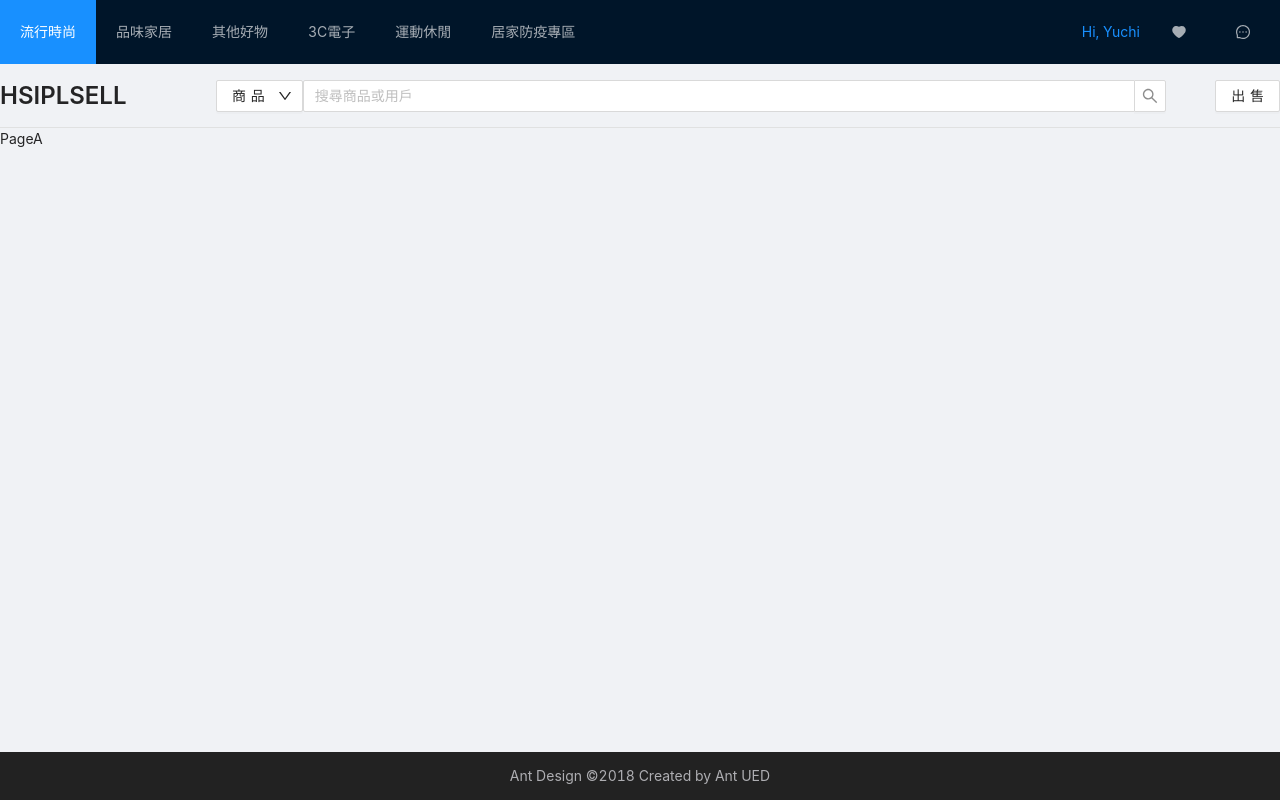
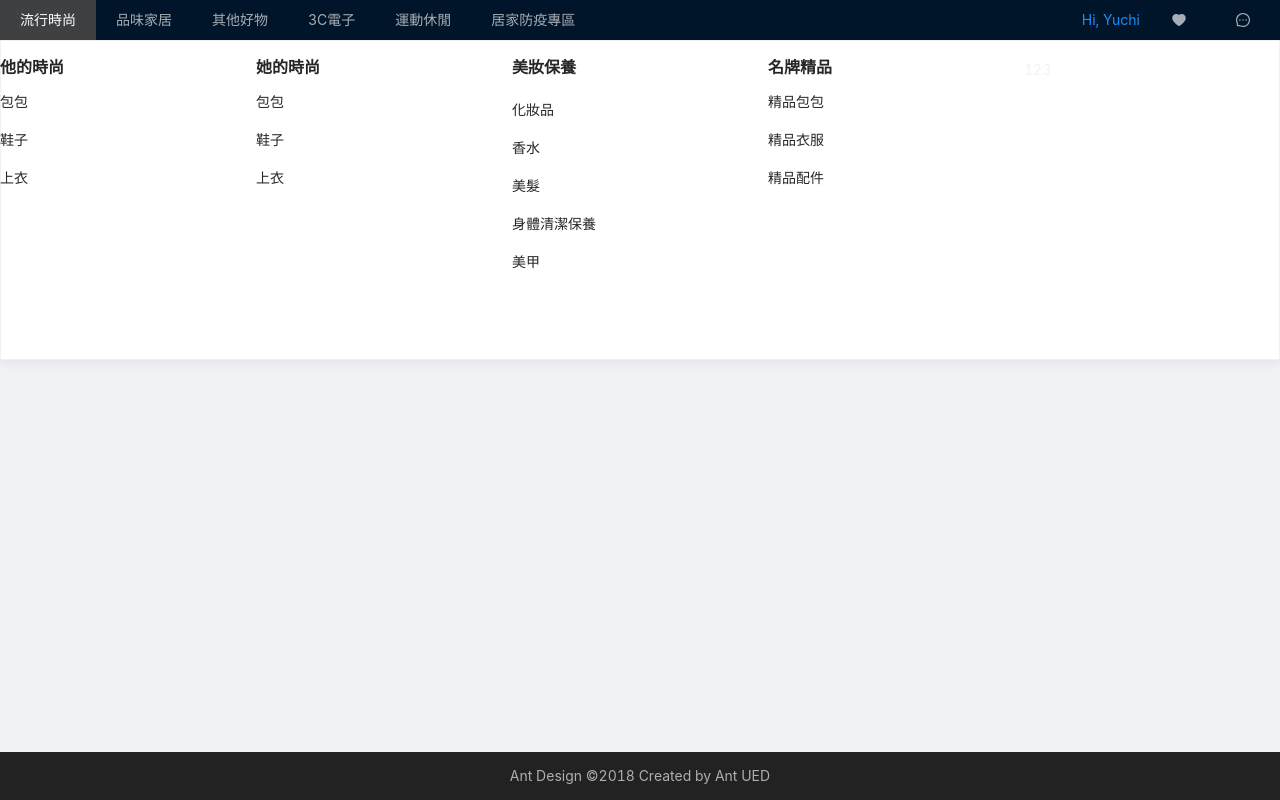
Before and after one commit to hsipl/EC_Shop-Frontend, a React (Vite) app: page / in a window 1280 px wide. Both pictures are taken after a click on the item "流行時尚". Built offline with nearby package versions, Linux system fonts and the light colour scheme; no server answers.

Commit message:
feat(header): create DropdownMenu and modify height of header

```diff
--- a/src/pages/BasicLayout.jsx
+++ b/src/pages/BasicLayout.jsx
@@ -1,18 +1,24 @@
-import { HeaderMenu, HeaderSearch } from "@/views/Header";
+import { DropdownMenu, HeaderMenu, HeaderSearch } from "@/views/Header";
 import { Layout, Typography } from "antd";
+import React from "react";
+import { useSelector } from "react-redux";
 import { Outlet } from "react-router-dom";
 
 const { Header, Content, Footer } = Layout;
 
 export const BasicLayout = () => {
+  const { menuKey } = useSelector((state) => state.header);
+
   return (
     <Layout style={{ minHeight: "100vh" }}>
       <div style={{ position: "fixed", width: "100%" }}>
-        <Header style={{ color: "#F2F2F7", padding: 0 }}>
+        <Header style={{ color: "#F2F2F7", padding: 0, height: "40px" }}>
           <HeaderMenu />
+          {menuKey > 0 && <DropdownMenu />}
         </Header>
         <HeaderSearch />
       </div>
+
       <Layout style={{ paddingTop: "128px" }}>
         <Content
           style={{
--- /dev/null
+++ b/src/store/header/header.slice.js
@@ -0,0 +1,18 @@
+import { createSlice } from "@reduxjs/toolkit";
+
+const initialState = {
+  menuKey: -1,
+};
+
+export const headerSlice = createSlice({
+  name: "header",
+  initialState,
+  reducers: {
+    setMenuKey: (state, action) => {
+      const key = action.payload ?? -1;
+      state.menuKey = key;
+    },
+  },
+});
+
+export const { setMenuKey } = headerSlice.actions;
--- /dev/null
+++ b/src/store/header/index.js
@@ -0,0 +1 @@
+export { headerSlice, setMenuKey } from "./header.slice";
--- a/src/store/index.js
+++ b/src/store/index.js
@@ -4,10 +4,12 @@ import {
   isRejectedWithValue,
 } from "@reduxjs/toolkit";
 import { apiSlice } from "./api";
+import { headerSlice } from "./header";
 import { loginSlice } from "./login";
 
 const reducer = combineReducers({
   login: loginSlice.reducer,
+  header: headerSlice.reducer,
   [apiSlice.reducerPath]: apiSlice.reducer,
 });
 
--- /dev/null
+++ b/src/views/Header/DropdownMenu.jsx
@@ -0,0 +1,54 @@
+import { setMenuKey } from "@/store/header";
+import { Space, Typography } from "antd";
+import React from "react";
+import { useDispatch } from "react-redux";
+import "./Header.css";
+
+export const DropdownMenu = () => {
+  const dispatch = useDispatch();
+  return (
+    <div
+      className="header-dropdown-menu"
+      onMouseLeave={() => dispatch(setMenuKey(-1))}
+    >
+      <div style={{ height: "100%", display: "flex", overflow: "hidden" }}>
+        <div style={{ width: "20%", lineHeight: "30px" }}>
+          <Typography.Title level={5}>他的時尚</Typography.Title>
+          <Space direction="vertical">
+            <Typography.Text>包包</Typography.Text>
+            <Typography.Text>鞋子</Typography.Text>
+            <Typography.Text>上衣</Typography.Text>
+          </Space>
+        </div>
+        <div style={{ width: "20%", lineHeight: "30px" }}>
+          <Typography.Title level={5}>她的時尚</Typography.Title>
+          <Space direction="vertical">
+            <Typography.Text>包包</Typography.Text>
+            <Typography.Text>鞋子</Typography.Text>
+            <Typography.Text>上衣</Typography.Text>
+          </Space>
+        </div>
+        <Space
+          direction="vertical"
+          style={{ width: "20%", lineHeight: "30px" }}
+        >
+          <Typography.Title level={5}>美妝保養</Typography.Title>
+          <Typography.Text>化妝品</Typography.Text>
+          <Typography.Text>香水</Typography.Text>
+          <Typography.Text>美髮</Typography.Text>
+          <Typography.Text>身體清潔保養</Typography.Text>
+          <Typography.Text>美甲</Typography.Text>
+        </Space>
+        <div style={{ width: "20%", lineHeight: "30px" }}>
+          <Typography.Title level={5}>名牌精品</Typography.Title>
+          <Space direction="vertical">
+            <Typography.Text>精品包包</Typography.Text>
+            <Typography.Text>精品衣服</Typography.Text>
+            <Typography.Text>精品配件</Typography.Text>
+          </Space>
+        </div>
+        <div style={{ width: "20%", lineHeight: "30px" }}>123</div>
+      </div>
+    </div>
+  );
+};
--- a/src/views/Header/Header.css
+++ b/src/views/Header/Header.css
@@ -1,5 +1,6 @@
 .header-menu {
   display: grid;
+  height: inherit;
   flex: 1;
   grid-template-columns: auto auto;
   padding-left: calc((100vw - 1440px) / 2 + 64px);
@@ -19,6 +20,7 @@
   flex-grow: 1;
   flex-shrink: 1;
   flex-basis: 240px;
+  height: inherit;
 }
 
 .left-menu {
@@ -69,3 +71,23 @@
   display: flex;
   align-items: center;
 }
+
+.header-dropdown-menu {
+  height: 320px;
+  background-color: #fff;
+  position: relative;
+  z-index: 1000;
+  box-shadow: 0 3px 10px 0 rgb(44 44 45 / 7%),
+    inset 0 0 0 1px rgb(44 44 45 / 7%);
+  padding: 15px;
+  padding-left: calc((100vw - 1440px) / 2 + 64px);
+  padding-right: calc((100vw - 1440px) / 2 + 64px);
+}
+
+.ant-menu-item-selected {
+  background-color: inherit !important;
+}
+
+.ant-menu-item:hover {
+  background-color: #3f4042 !important;
+}
--- a/src/views/Header/LeftMenu.jsx
+++ b/src/views/Header/LeftMenu.jsx
@@ -1,5 +1,7 @@
+import { setMenuKey } from "@/store/header";
 import { Menu } from "antd";
 import React from "react";
+import { useDispatch } from "react-redux";
 import "./Header.css";
 
 const leftMenus = [
@@ -30,12 +32,14 @@ const leftMenus = [
 ];
 
 export const LeftMenu = () => {
+  const dispatch = useDispatch();
   return (
     <Menu
       theme="dark"
       mode="horizontal"
       items={leftMenus}
       className="left-menu"
+      onClick={({ key }) => dispatch(setMenuKey(key))}
     />
   );
 };
--- a/src/views/Header/RightMenu.jsx
+++ b/src/views/Header/RightMenu.jsx
@@ -55,6 +55,11 @@ export const RightMenu = () => {
         mode="horizontal"
         defaultSelectedKeys={[1]}
         items={rightMenus}
+        style={{
+          height: "inherit",
+          display: "flex",
+          alignItems: "center",
+        }}
       />
     </>
   );
--- a/src/views/Header/index.js
+++ b/src/views/Header/index.js
@@ -1,3 +1,4 @@
+export { DropdownMenu } from "./DropdownMenu";
 export { HeaderMenu } from "./HeaderMenu";
 export { HeaderSearch } from "./HeaderSearch";
 export { LeftMenu } from "./LeftMenu";
```
